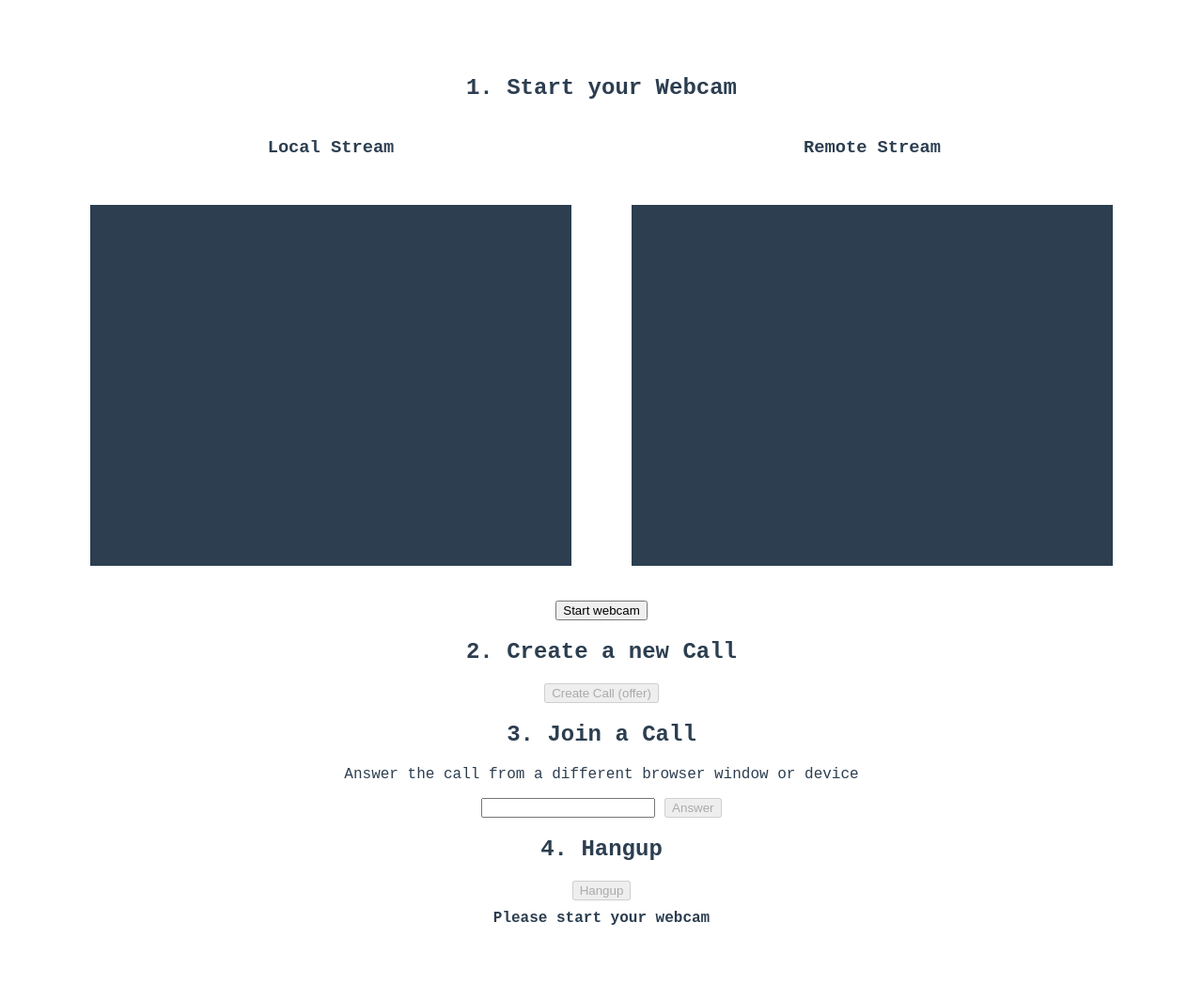
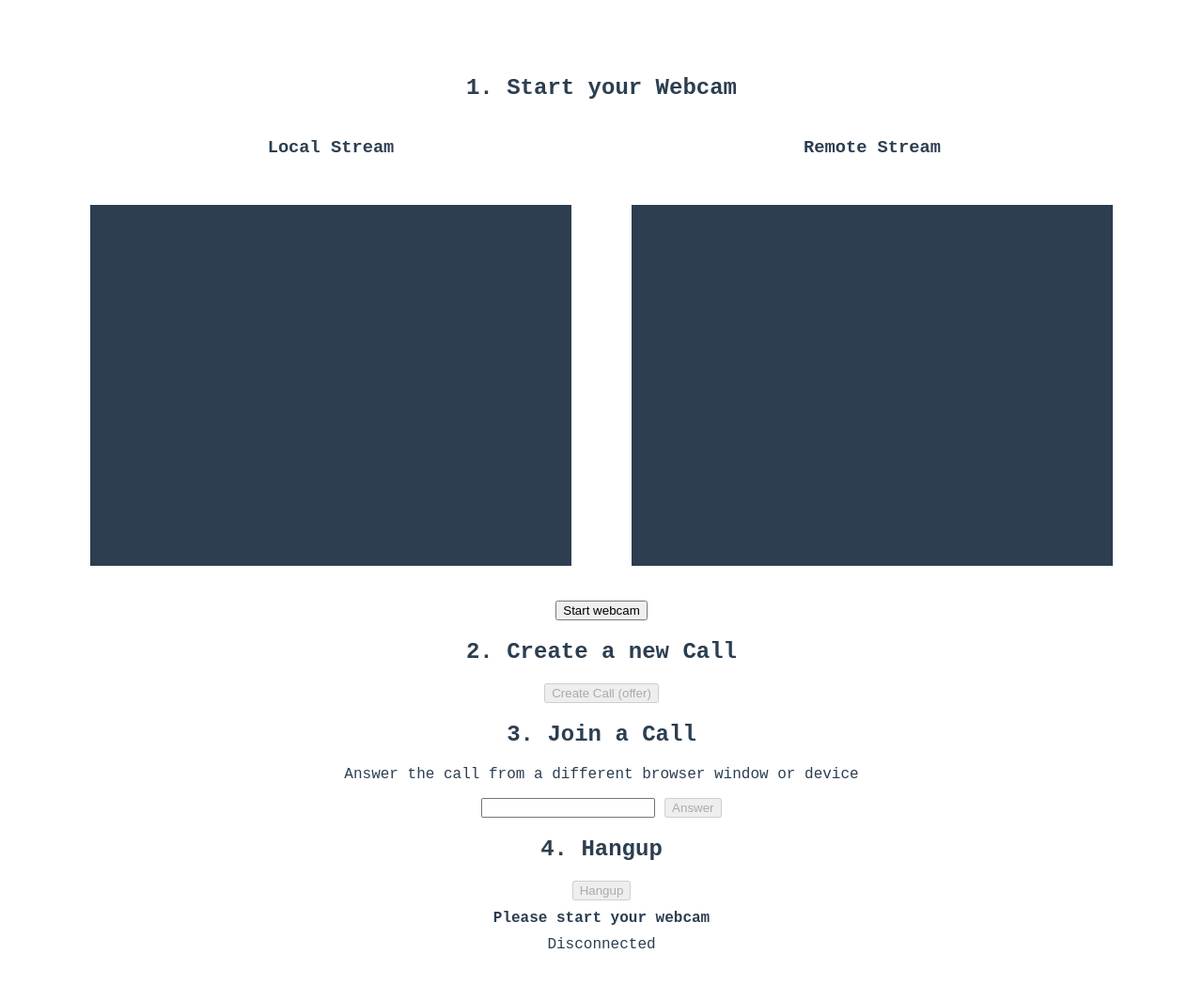
Before and after one commit to rainman456/vidoechat, a plain HTML site: page client/index.html in a window 1280 px wide. Shown: the whole page at 94% size. Drawn offline with Linux system fonts and the light colour scheme; a web font is replaced by a local one.

Commit message:
Edit index.html

```diff
--- a/client/index.html
+++ b/client/index.html
@@ -35,6 +35,7 @@
 
     <button id="hangupButton" disabled>Hangup</button>
     <div id="statusText" style="margin: 10px 0; font-weight: bold;"></div>
+    <div id="connectionStatus" class="status-disconnected">Disconnected</div>
 
      <!-- Incoming call modal -->
 <div id="incomingModal" style="
```
